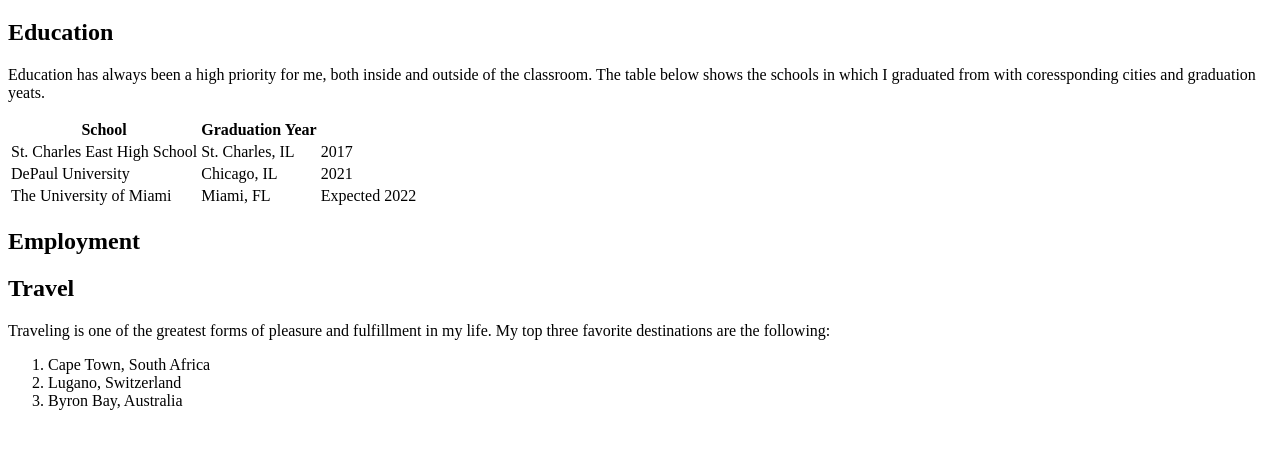
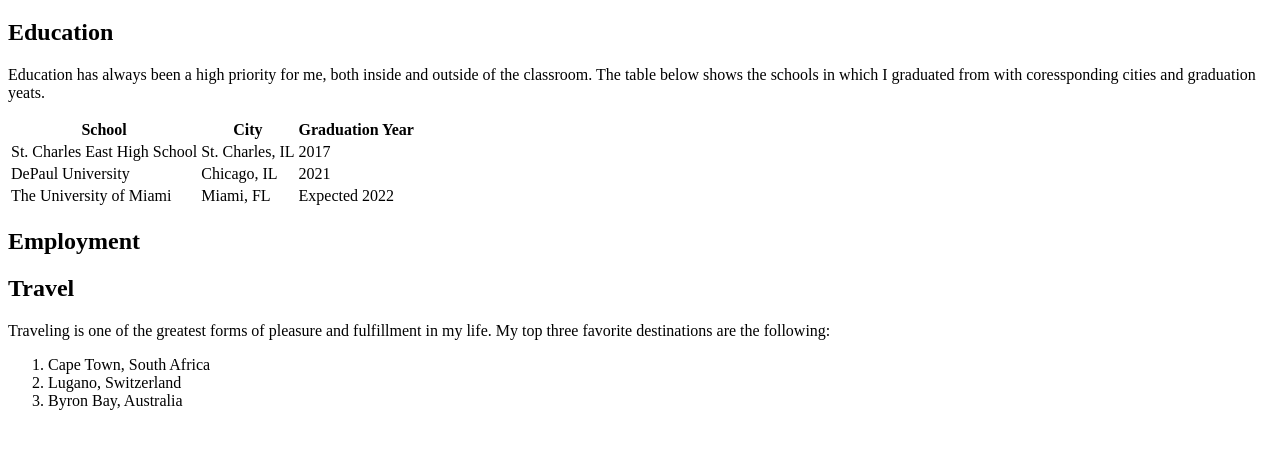
Before and after one commit to baileygriggs/baileygriggs.github.io, a plain HTML site: page index.html in a window 1280 px wide. Shown: the part 61-510 px from the top of the page. Drawn offline with Linux system fonts and the light colour scheme.

Commit message:
header fix

```diff
--- a/index.html
+++ b/index.html
@@ -13,7 +13,7 @@
       <h2>Education</h2>
         <p>Education has always been a high priority for me, both inside and outside of the classroom. The table below shows the schools in which I graduated from with coressponding cities and graduation yeats.
           <table>
-            <tr><th>School</th><th>Graduation Year</th></tr>
+            <tr><th>School</th><th>City</th><th>Graduation Year</th></tr>
             <tr><td>St. Charles East High School</td><td>St. Charles, IL</td><td>2017</td></tr>
             <tr><td>DePaul University</td><td>Chicago, IL</td><td>2021</td></tr>
             <tr><td>The University of Miami</td><td>Miami, FL</td><td>Expected 2022</td></tr>
```
